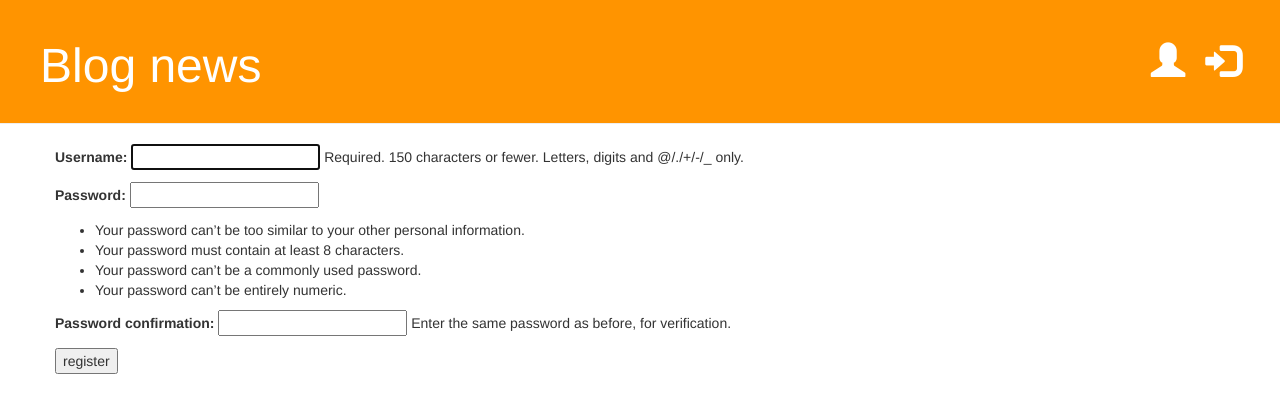
After one commit to Victorvs1967/fullstack_django, a Django app: page /accounts/register/ in a window 1280 px wide. The commit adds this page. Shown: the top 413 px of the page. Run offline with Django 3.2, Linux system fonts and the light colour scheme; some libraries are stand-ins or nearby versions.

Commit message:
First commit project

```diff
--- /dev/null
+++ b/blog/templates/accounts/register.html
@@ -0,0 +1,14 @@
+{% extends 'blog/base.html' %}
+
+{% block content %}
+
+    <form method="POST" action="{% url 'register' %}">
+        {% csrf_token %}
+        {{ form.as_p }}
+
+        <button name="submit">register</button>
+        <input type="hidden" name="next" value="{% url 'post_list' %}" />
+
+    </form>
+
+{% endblock %}
--- a/blog/templates/blog/base.html
+++ b/blog/templates/blog/base.html
@@ -5,9 +5,6 @@
         <meta charset="UTF-8">
         <meta name="viewport" content="width=device-width, initial-scale=1, shrink-to-fit=no">
 
-        <!--<link rel="stylesheet" href="https://stackpath.bootstrapcdn.com/bootstrap/4.1.3/css/bootstrap.min.css" integrity="sha384-MCw98/SFnGE8fJT3GXwEOngsV7Zt27NXFoaoApmYm81iuXoPkFOJwJ8ERdknLPMO" crossorigin="anonymous">-->
-        <!--<link rel="stylesheet" href="//maxcdn.bootstrapcdn.com/bootstrap/3.2.0/css/bootstrap.min.css">-->
-        <!--<link rel="stylesheet" href="//maxcdn.bootstrapcdn.com/bootstrap/3.2.0/css/bootstrap-theme.min.css">-->
         <link rel="stylesheet" href="{% static 'css/bootstrap.min.css' %}">
         <link rel="stylesheet" href="{% static 'css/bootstrap-theme.min.css' %}">
         <link rel="stylesheet" href="{% static 'css/blog.css' %}">
@@ -26,6 +23,7 @@
                  <p class="top-menu subtitle">Hello {{ user.username }}</p>
              {% else %}
                  <a href="{% url 'login' %}" class="top-menu"><span class="glyphicon glyphicon-log-in"></span></a>
+                 <a href="{% url 'register' %}" class="top-menu"><span class="glyphicon glyphicon-user"></span></a>
              {%  endif %}
                 <h1><a href="/">Blog news</a></h1>
              </div>
--- a/blog/views.py
+++ b/blog/views.py
@@ -1,7 +1,10 @@
 from django.shortcuts import render, get_object_or_404
+from django.http import HttpResponseRedirect
 from django.contrib.auth.decorators import login_required
+from django.contrib.auth import authenticate, login
+from django.contrib.auth.forms import UserCreationForm
 from django.utils import timezone
-from django.shortcuts import redirect
+from django.shortcuts import redirect, reverse
 
 from .models import Post
 from .forms import PostForm
@@ -68,3 +71,18 @@ def post_edit(request, pk):
     else:
         form = PostForm(instance=post)
     return render(request, 'blog/post_edit.html', {'form': form})
+
+def register(request):
+    """"""
+    if request.method == 'POST':
+        form = UserCreationForm(data=request.POST)
+        if form.is_valid():
+            new_user = form.save()
+            authenticated_user = authenticate(username=new_user.username, password=request.POST['password1'])
+            login(request, authenticated_user)
+            return HttpResponseRedirect(reverse('post_list'))
+    else:
+        form = UserCreationForm()
+
+    context = {'form': form}
+    return render(request, 'accounts/register.html', context)
--- a/fullstack/settings.py
+++ b/fullstack/settings.py
@@ -138,4 +138,5 @@ USE_TZ = True
 STATIC_URL = '/static/'
 STATIC_ROOT = os.path.join(BASE_DIR, 'static')
 
-LOGIN_REDIRECT_URL = '/'
+# LOGIN_REDIRECT_URL = '/'
+# LOGIN_URL = 'accounts/login/'
--- a/fullstack/urls.py
+++ b/fullstack/urls.py
@@ -16,11 +16,13 @@ Including another URLconf
 from django.contrib import admin
 from django.urls import path, include
 from django.contrib.auth import views
+from blog.views import register
 
 
 urlpatterns = [
     path('admin/', admin.site.urls),
     path('accounts/login/', views.LoginView.as_view(template_name='accounts/login.html'), name='login'),
     path('accounts/logout/', views.LogoutView.as_view(template_name='blog/post_list.html'), name='logout'),
+    path('accounts/register/', register, name='register'),
     path('', include('blog.urls')),
 ]
```
